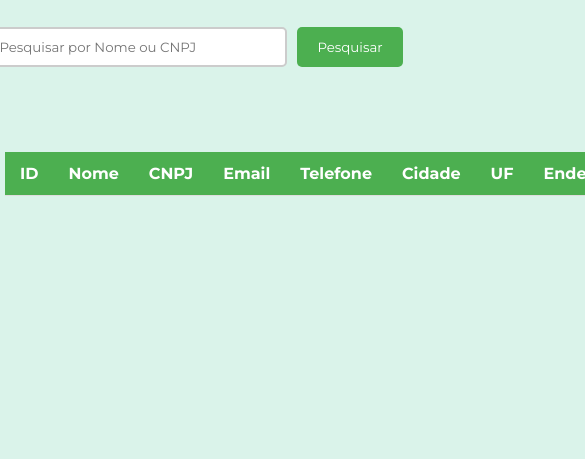
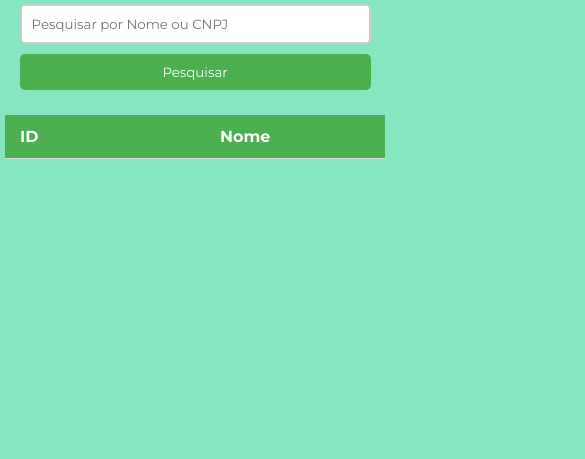
Before and after one commit to joaoatreto27/trabalho-final-pw, a website: page views/fornecedores.html in a window 390 px wide. Shown: the part 385-844 px from the top of the page, 585 px wide, since content can reach past the window. Drawn offline with Linux system fonts and the light colour scheme; no server answers.

Commit message:
Alterações solicitadas

```diff
--- a/public/styles.css
+++ b/public/styles.css
@@ -133,6 +133,7 @@ main {
     margin: 80px;
     display: flex;
     justify-content: center;
+    gap: 10px;
 }
 
 .search-bar input {
@@ -140,7 +141,6 @@ main {
     width: 300px;
     border: 2px solid #ccc;
     border-radius: 5px;
-    margin-right: 10px;
     outline: none;
 }
 
@@ -157,6 +157,11 @@ main {
     cursor: pointer;
 }
 
+.table-container {
+    width: 100%;
+    overflow-x: auto;
+}
+
 table {
     width: 100%;
     border-collapse: collapse;
@@ -166,6 +171,7 @@ th, td {
     padding: 12px 15px;
     text-align: left;
     border-bottom: 1px solid #ddd;
+    min-width: 200px;
 }
 th {
     background-color: #4CAF50;
@@ -300,3 +306,41 @@ tr:nth-child(even) {
     font-weight: 700;
     visibility: hidden;
 }
+
+@media (max-width: 600px) {
+    body {
+        background-color: #85e6c0;
+    }
+
+    main {
+        width: 100%;
+        border-radius: 0;
+        padding: 10px;
+    }
+
+    .box input,
+    .search-bar input,
+    .search-bar button,
+    #uf,
+    #city,
+    #price,
+    #qtd {
+        width: 100%;
+    }
+
+    .box-2 {
+        flex-direction: column;
+    }
+
+    .search-bar {
+        width: 90%;
+        align-items: center;
+        flex-direction: column;
+        margin: 20px;
+    }
+
+    .card-container {
+        width: 100%;
+    }
+
+}
--- a/views/fornecedores.html
+++ b/views/fornecedores.html
@@ -16,6 +16,7 @@
         <button onclick="searchFornecedores()">Pesquisar</button>
     </div>
     <main class="main-results">
+        <div class="table-container">
             <table id="fornecedores-table">
                 <thead>
                     <tr>
@@ -33,6 +34,7 @@
                 <tbody id="fornecedores-tbody">
                 </tbody>
             </table>
+        </div>
     </main>
     <div id="editModal" class="modal">
         <div class="modal-content">
```
Also changed, not shown: public/script.js (deleted, +0 -21 lines), test/app.test.mjs (+3 -3 lines), views/produtos.html (+2 -0 lines). Lines whose indentation alone changed are shown as unchanged.
